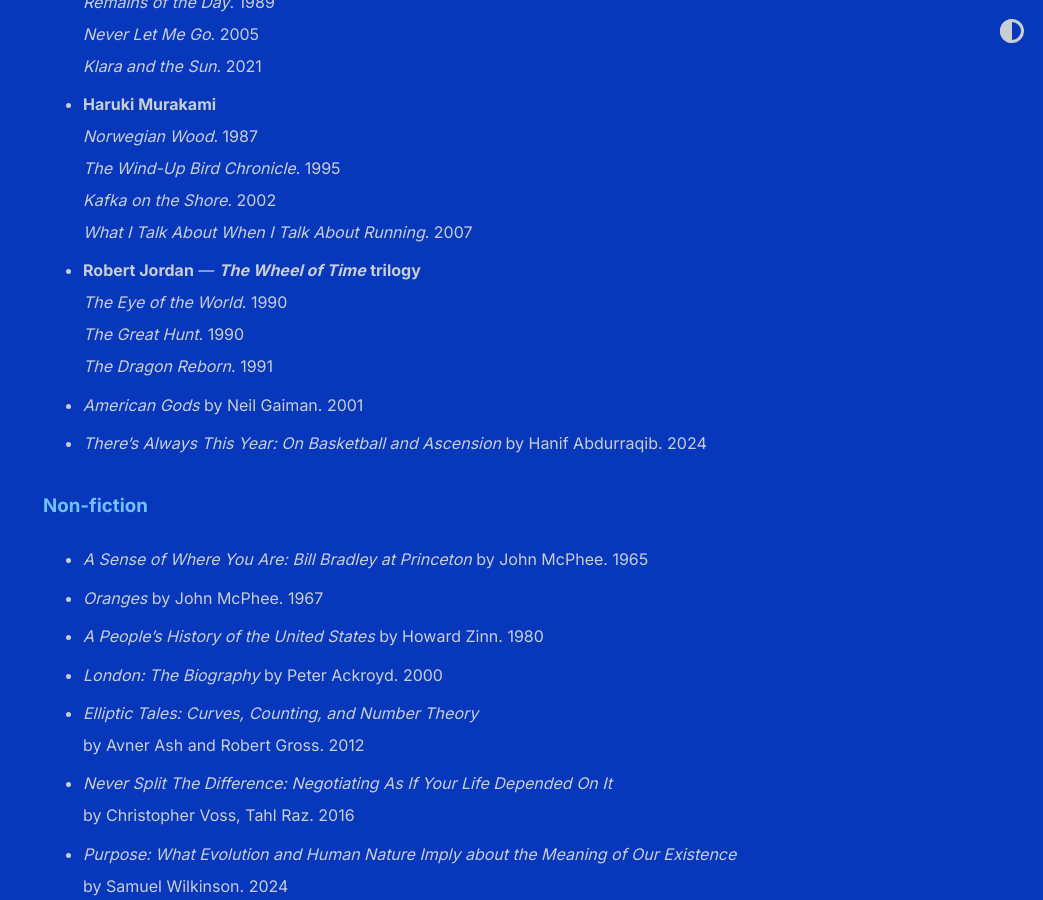
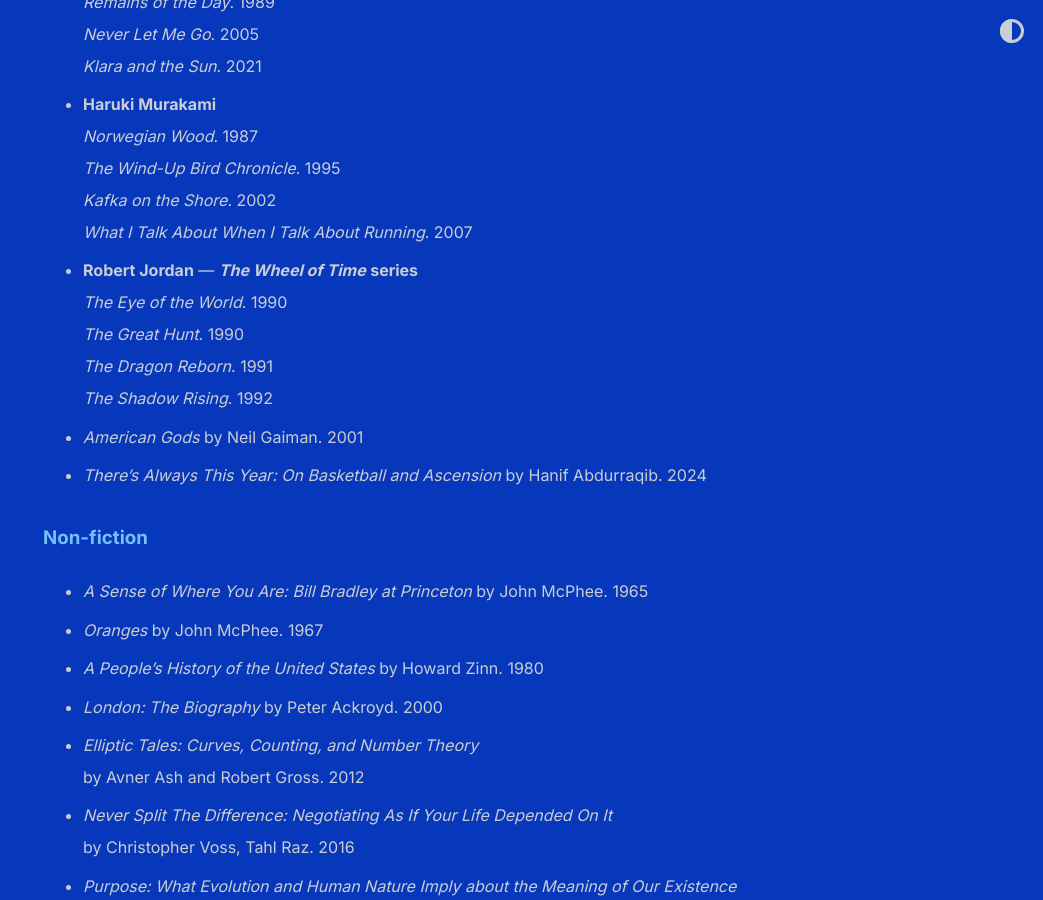
Before and after one commit to shihankanungo/shihankanungo.github.io, a Jekyll site: the page built from books.md, in a window 1280 px wide and 900 px high, scrolled down 1325 px. Shown: the whole window, without its empty margins (237-1280 px from the left). Built offline with Jekyll 4.4.1, drawn with Linux system fonts in a browser that asks for light colours.

Commit message:
Update books.md

```diff
--- a/books.md
+++ b/books.md
@@ -30,10 +30,11 @@
   *The Wind-Up Bird Chronicle*. 1995 <br>
   *Kafka on the Shore*. 2002 <br>
   *What I Talk About When I Talk About Running*. 2007
-- **Robert Jordan** &mdash; ***The Wheel of Time*** **trilogy**  <br>
+- **Robert Jordan** &mdash; ***The Wheel of Time*** **series**  <br>
   *The Eye of the World*. 1990 <br>
   *The Great Hunt*. 1990 <br>
-  *The Dragon Reborn*. 1991
+  *The Dragon Reborn*. 1991 <br>
+  *The Shadow Rising*. 1992
 - *American Gods* by Neil Gaiman. 2001
 - *There's Always This Year: On Basketball and Ascension* by Hanif Abdurraqib. 2024
 
```
